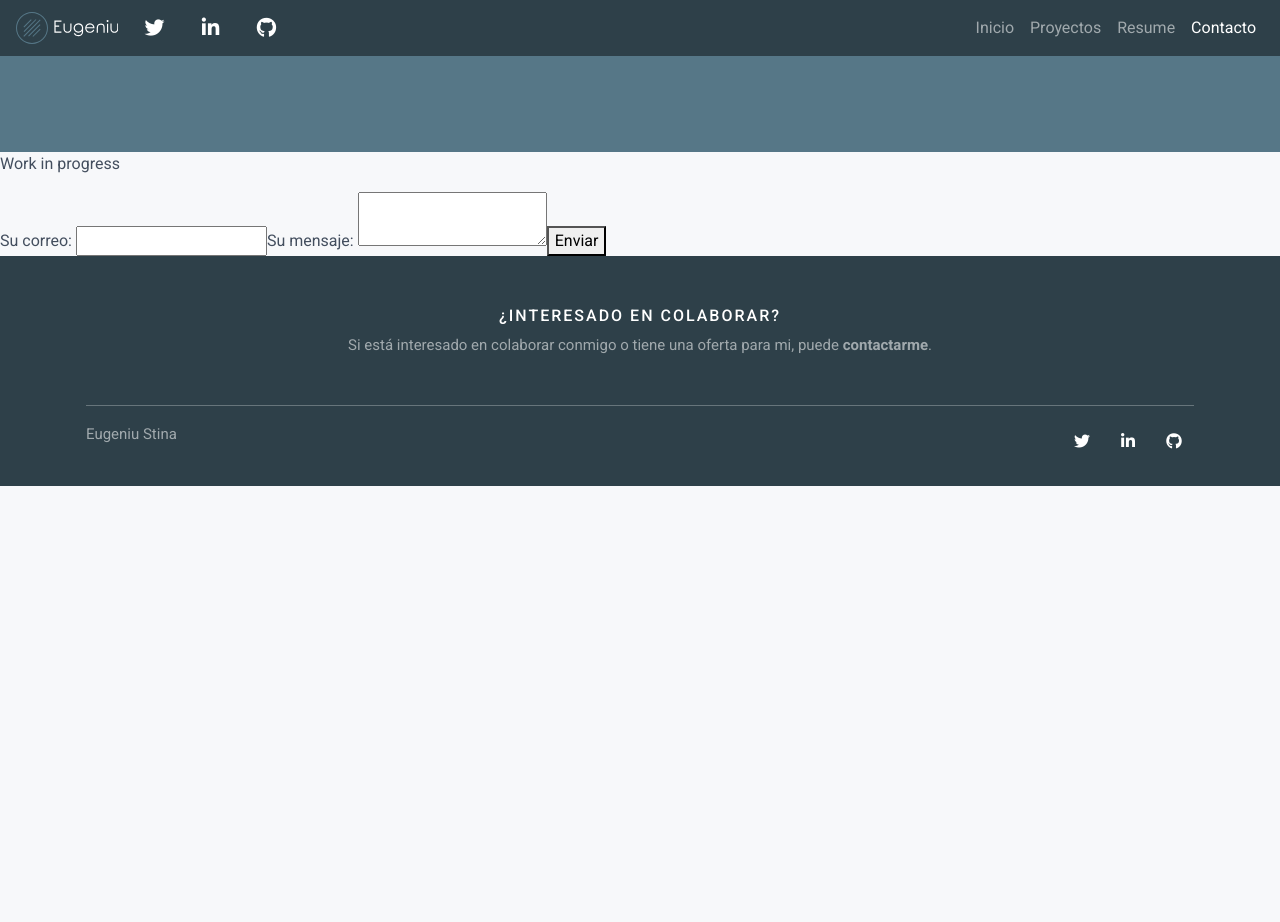
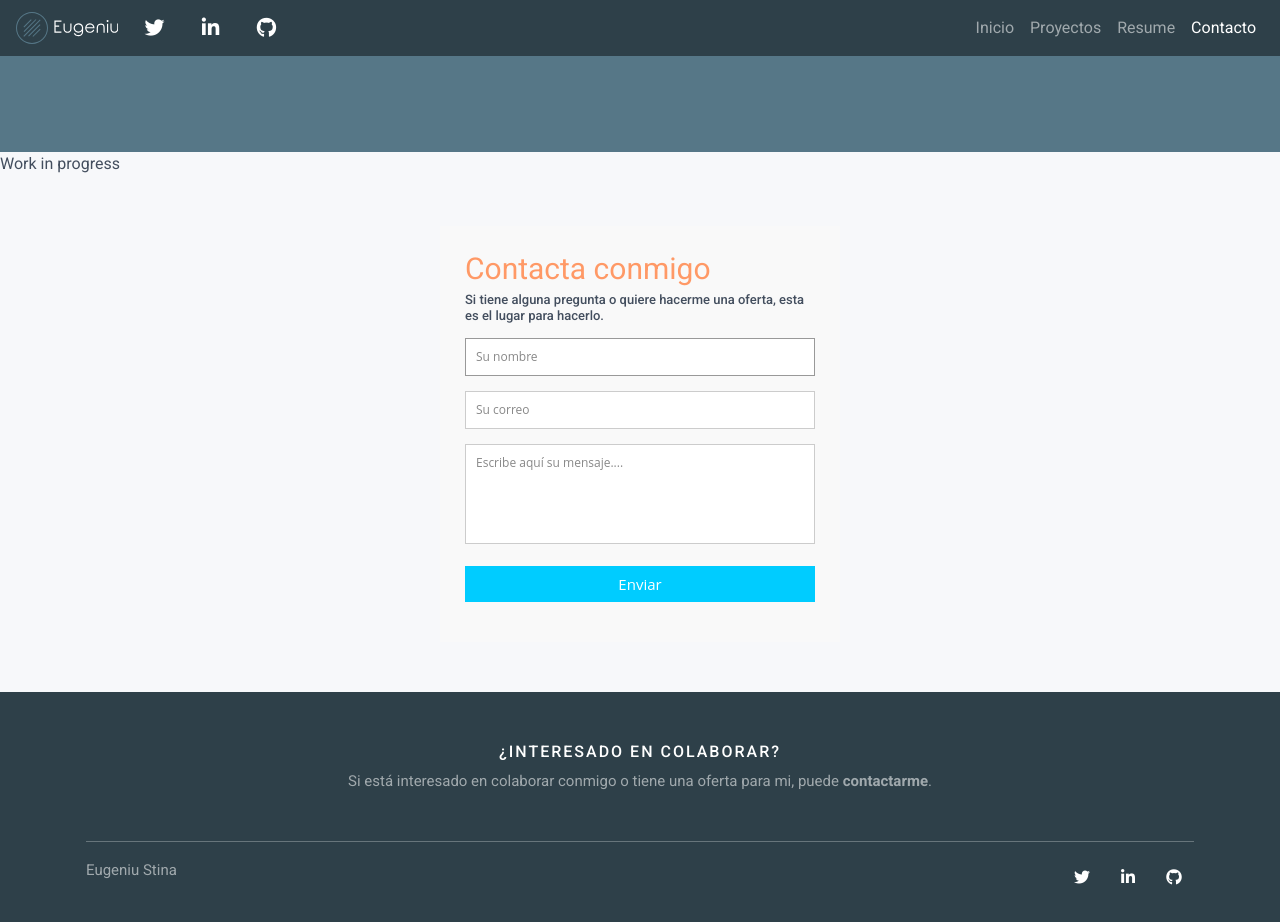
Before and after one commit to xplore93/portfolio, a Vue app: page /contact in a window 1280 px wide. Before the commit the page ends 800 px from the top, so only its background shows below. Built offline with nearby package versions, Linux system fonts and the light colour scheme.

Commit message:
Feat: Contact form style

```diff
--- a/src/views/Contact.vue
+++ b/src/views/Contact.vue
@@ -1,19 +1,24 @@
 <template>
 <p>Work in progress</p>
-<form action="https://formspree.io/xdopoqbr" method="POST">
-    <label>
-        Su correo:
-        <input type="text" name="_replyto">
-    </label>
-    <label>
-        Su mensaje:
-        <textarea name="message"></textarea>
-    </label>
+<div class="container">
+    <form id="contact" action="https://formspree.io/xdopoqbr" method="POST">
+        <h3>Contacta conmigo</h3>
+        <h4>Si tiene alguna pregunta o quiere hacerme una oferta, esta es el lugar para hacerlo.</h4>
+        <fieldset>
+            <input placeholder="Su nombre" type="text" name="name" tabindex="1" required autofocus>
+        </fieldset>
+        <fieldset>
+            <input placeholder="Su correo" type="email" name="_replyto" tabindex="2" required>
+        </fieldset>
+        <fieldset>
+            <textarea placeholder="Escribe aquí su mensaje...." name="message" tabindex="5" required></textarea>
+        </fieldset>
+        <fieldset>
+            <button name="submit" type="submit" id="contact-submit" data-submit="...Enviando">Enviar</button>
+        </fieldset>
+    </form>
 
-    <!-- your other form fields go here -->
-
-    <button type="submit">Enviar</button>
-</form>
+</div>
 </template>
 
 <script>
@@ -22,6 +27,142 @@ export default {
 }
 </script>
 
-<style>
+<style scoped>
+* {
+    margin: 0;
+    padding: 0;
+    box-sizing: border-box;
+    -webkit-box-sizing: border-box;
+    -moz-box-sizing: border-box;
+    -webkit-font-smoothing: antialiased;
+    -moz-font-smoothing: antialiased;
+    -o-font-smoothing: antialiased;
+    font-smoothing: antialiased;
+    text-rendering: optimizeLegibility;
+}
 
+body {
+    font-family: "Open Sans", Helvetica, Arial, sans-serif;
+    font-weight: 300;
+    font-size: 12px;
+    line-height: 30px;
+    color: #777;
+    background: #0CF;
+}
+
+.container {
+    max-width: 400px;
+    width: 100%;
+    margin: 0 auto;
+    position: relative;
+}
+
+#contact input[type="text"],
+#contact input[type="email"],
+#contact input[type="tel"],
+#contact input[type="url"],
+#contact textarea,
+#contact button[type="submit"] {
+    font: 400 12px/16px "Open Sans", Helvetica, Arial, sans-serif;
+}
+
+#contact {
+    background: #F9F9F9;
+    padding: 25px;
+    margin: 50px 0;
+}
+
+#contact h3 {
+    color: #F96;
+    display: block;
+    font-size: 30px;
+    font-weight: 400;
+}
+
+#contact h4 {
+    margin: 5px 0 15px;
+    display: block;
+    font-size: 13px;
+}
+
+fieldset {
+    border: medium none !important;
+    margin: 0 0 10px;
+    min-width: 100%;
+    padding: 0;
+    width: 100%;
+}
+
+#contact input[type="text"],
+#contact input[type="email"],
+#contact input[type="tel"],
+#contact input[type="url"],
+#contact textarea {
+    width: 100%;
+    border: 1px solid #CCC;
+    background: #FFF;
+    margin: 0 0 5px;
+    padding: 10px;
+}
+
+#contact input[type="text"]:hover,
+#contact input[type="email"]:hover,
+#contact input[type="tel"]:hover,
+#contact input[type="url"]:hover,
+#contact textarea:hover {
+    -webkit-transition: border-color 0.3s ease-in-out;
+    -moz-transition: border-color 0.3s ease-in-out;
+    transition: border-color 0.3s ease-in-out;
+    border: 1px solid #AAA;
+}
+
+#contact textarea {
+    height: 100px;
+    max-width: 100%;
+    resize: none;
+}
+
+#contact button[type="submit"] {
+    cursor: pointer;
+    width: 100%;
+    border: none;
+    background: #0CF;
+    color: #FFF;
+    margin: 0 0 5px;
+    padding: 10px;
+    font-size: 15px;
+}
+
+#contact button[type="submit"]:hover {
+    background: #09C;
+    -webkit-transition: background 0.3s ease-in-out;
+    -moz-transition: background 0.3s ease-in-out;
+    transition: background-color 0.3s ease-in-out;
+}
+
+#contact button[type="submit"]:active {
+    box-shadow: inset 0 1px 3px rgba(0, 0, 0, 0.5);
+}
+
+#contact input:focus,
+#contact textarea:focus {
+    outline: 0;
+    border: 1px solid #999;
+}
+
+::-webkit-input-placeholder {
+    color: #888;
+}
+
+:-moz-placeholder {
+    color: #888;
+}
+
+::-moz-placeholder {
+    color: #888;
+}
+
+:-ms-input-placeholder {
+    color: #888;
+}
 </style>
```
